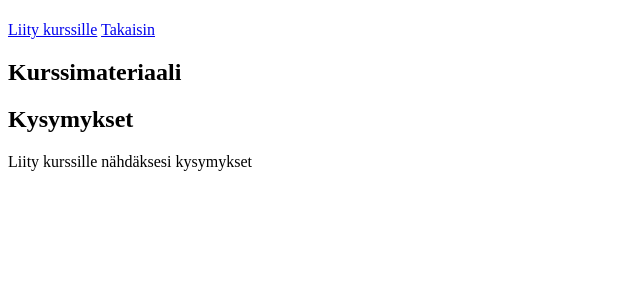
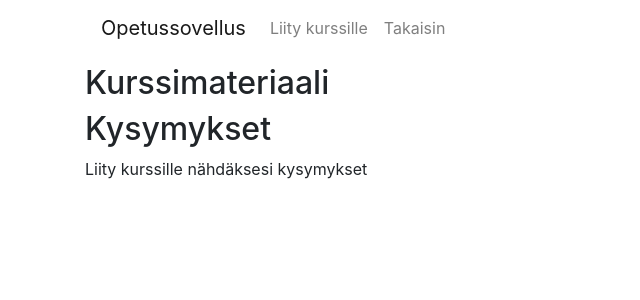
Before and after one commit to antonlep/Opetussovellus, a Flask app: template templates/course.html in a window 1280 px wide. Shown: the top 300 px of the page, without its empty margins (0-640 px from the left). Run offline with Flask 2, Linux system fonts and the light colour scheme; the template is opened without the code that fills it, so the values that code supplies are empty; parts of the project's set-up code (start-up, migrations or seed data) failed here and were passed over; some libraries are stand-ins or nearby versions.

Commit message:
Add nav bar to course page

```diff
--- a/templates/course.html
+++ b/templates/course.html
@@ -1,24 +1,40 @@
 <!DOCTYPE html>
 <html lang="fi">
     <head>
+        <meta name="viewport" content="width=device-width, initial-scale=1, shrink-to-fit=no">
+        <link rel="stylesheet" href="https://stackpath.bootstrapcdn.com/bootstrap/4.5.0/css/bootstrap.min.css">
         <title>{{ course.name }} | Opetussovellus</title>
     </head>
     <body>
-        <header>
-            <h1>{{ course.name }}</h1>
-            <nav>
+        <div class="container">
+            <header>
+            <nav class="navbar navbar-expand-sm navbar-light">
+              <a class="navbar-brand" href="/">Opetussovellus</a>
+              <ul class="navbar-nav">
                 {% if session.admin %}
-                <a href="/delete_course">Poista kurssi</a>
-                <a href="/courses/{{ course.id }}/statistics">Näytä kurssin tilastot</a>
+                <li class="nav-item">
+                  <a class="nav-link" href="/delete course">Poista kurssi</a>
+                </li>
+                <li class="nav-item">
+                    <a class="nav-link" href="/courses/{{ course.id }}/statistics">Näytä kurssin tilastot</a>
+                  </li>
                 {% elif user_in_course %}
-                <a href="/remove_from_course">Poistu kurssilta</a>
+                <li class="nav-item">
+                  <a class="nav-link" href="/remove_from_course">Poistu kurssilta</a>
+                </li>
                 {% else %}
-                <a href="/join_course">Liity kurssille</a>
+                <li class="nav-item">
+                  <a class="nav-link" href="/join_course">Liity kurssille</a>
+                </li>
                 {% endif %}
-                <a href="/">Takaisin</a>
+                <li class="nav-item">
+                    <a class="nav-link" href="/">Takaisin</a>
+                </li>
+              </ul>
             </nav>
         </header>
         <section>
+            <h1>{{ course.name }}</h1>
             <h2>Kurssimateriaali</h2>
             {% if session.admin %}
             <form action="/add_textmaterial" method="post">
@@ -55,10 +71,6 @@
             {% if course_stats.questions %}
             <p><b>Pisteet: {{ course_stats.correct }}/{{ course_stats.questions }}</b></p>
             {% endif %}
-            {% else %}
-            Liity kurssille nähdäksesi kysymykset
-            {% endif %}
-            {% endif %}
             {% for multiquestion in multiquestions%}
             {% if session.admin %}
             <p><b>K:</b> {{ multiquestion.question}} <b>1:</b> {{ multiquestion.choice1}}
@@ -82,6 +94,10 @@
             {% if not session.admin %}
             {% if course_multi_stats.questions %}
             <p><b>Pisteet: {{ course_multi_stats.correct }}/{{ course_multi_stats.questions }}</b></p>
+            {% endif %}
+            {% endif %}
+            {% else %}
+            Liity kurssille nähdäksesi kysymykset
             {% endif %}
             {% endif %}
         </section>
@@ -111,6 +127,6 @@
         </section>
         <section>
             <p style="color:red;">{{ message }}</p>
-        </section>
+        </div>
     </body>
 </html>
--- a/templates/index.html
+++ b/templates/index.html
@@ -8,7 +8,7 @@
     <body>
         <div class="container">
             <nav class="navbar navbar-expand-sm navbar-light">
-              <a class="navbar-brand" href="#">Opetussovellus</a>
+              <a class="navbar-brand" href="/">Opetussovellus</a>
               <ul class="navbar-nav">
                 {% if session.user_id %}
                 {% if not session.admin %}
```
